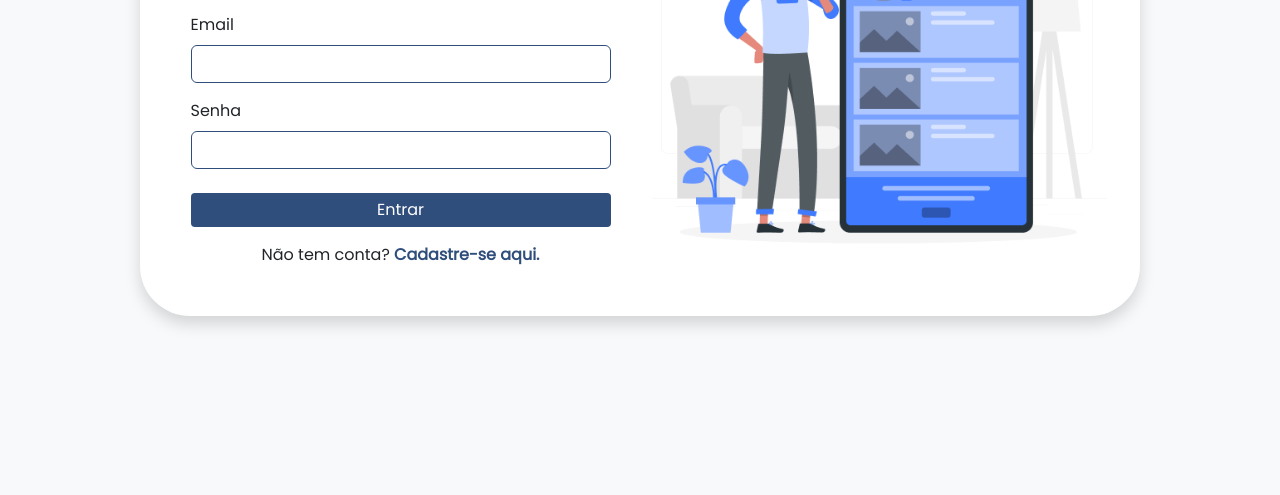
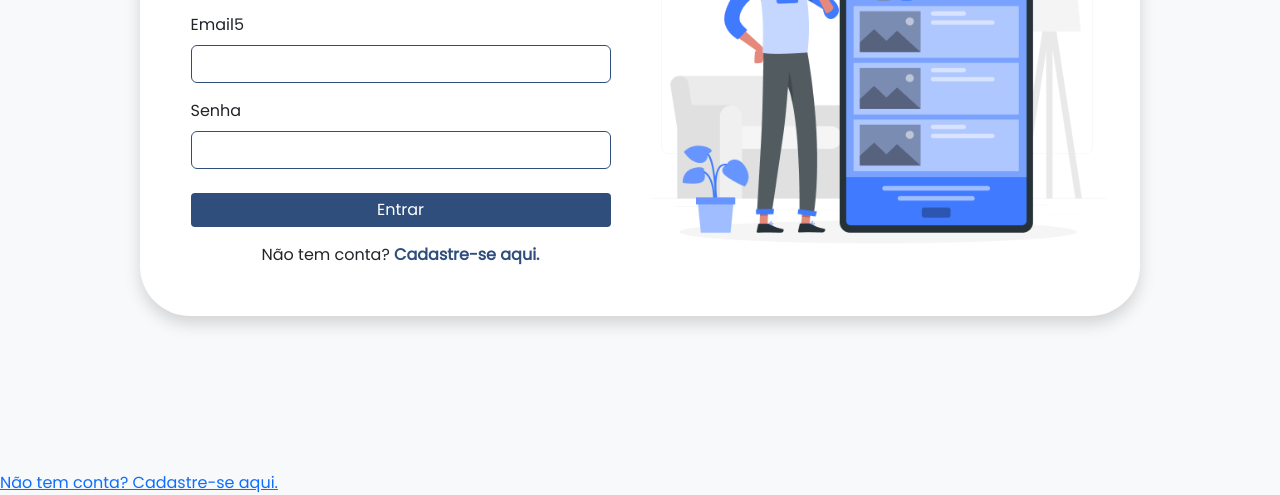
Before and after one commit to MuriloQuintal/RenderInventory, a website: page frontend/html/login.html in a window 1280 px wide. Shown: the part 329-824 px from the top of the page. Before the commit the page ends 800 px from the top, so only its background shows below. Drawn offline with nearby package versions, Linux system fonts and the light colour scheme.

Commit message:
teste alteracao

```diff
--- a/frontend/html/login.html
+++ b/frontend/html/login.html
@@ -34,7 +34,7 @@
 
                         </div>
                         <div class="mb-3">
-                            <label for="campoEmail" class="form-label">Email</label>
+                            <label for="campoEmail" class="form-label">Email5</label>
                             <input type="email" class="form-control formColor" id="campoEmail">
                         </div>
                         <div class="mb-4">
@@ -42,7 +42,7 @@
                             <input type="password" class="form-control formColor" id="campoSenha">
                         </div>
                         <div class="text-center">
-                            <button type="button" id="entrar" class="botao-cadastro mb-3">Entrar</button>
+                            <button type="button" id="entrar" class="botao-cadastro mb-3" >Entrar</button>
                         </div>
                         <div id="mensagemErro" class="text-danger text-center"></div>
                         <div class="text-center mb-3">
@@ -68,5 +68,6 @@
     <script src="../js/login.js"></script>
 </body>
 
+<a href="./cadastro-usuario.html">Não tem conta? Cadastre-se aqui.</a>
 
 </html>
```
